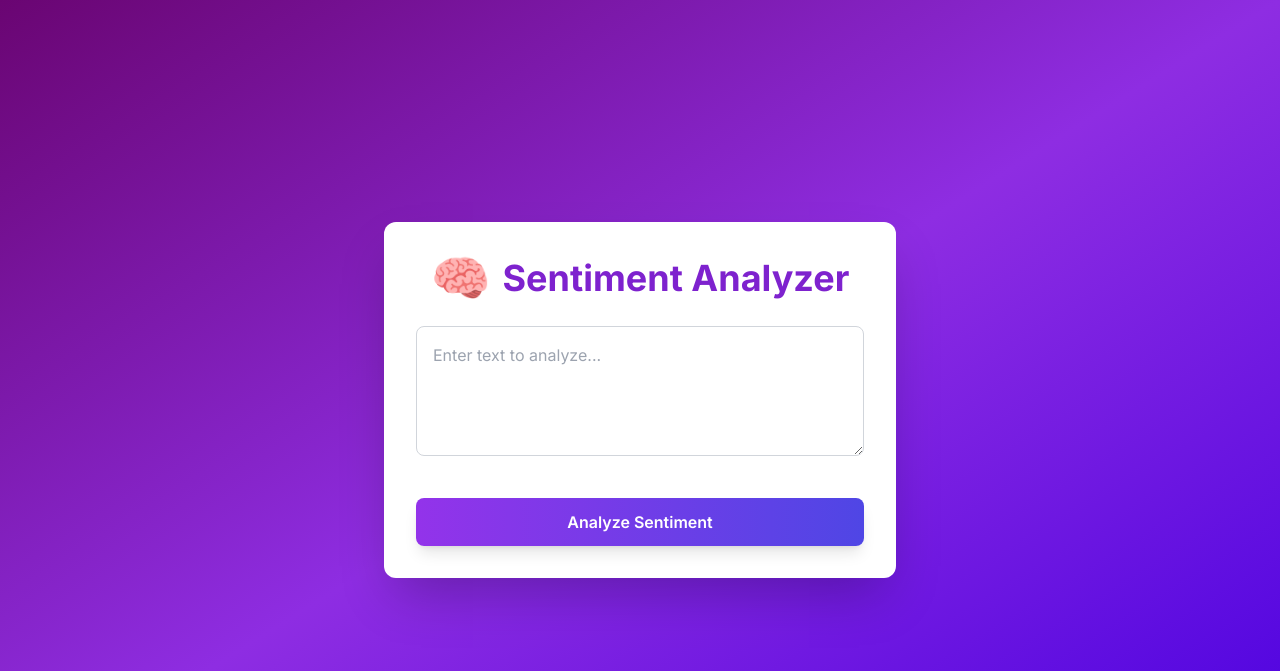
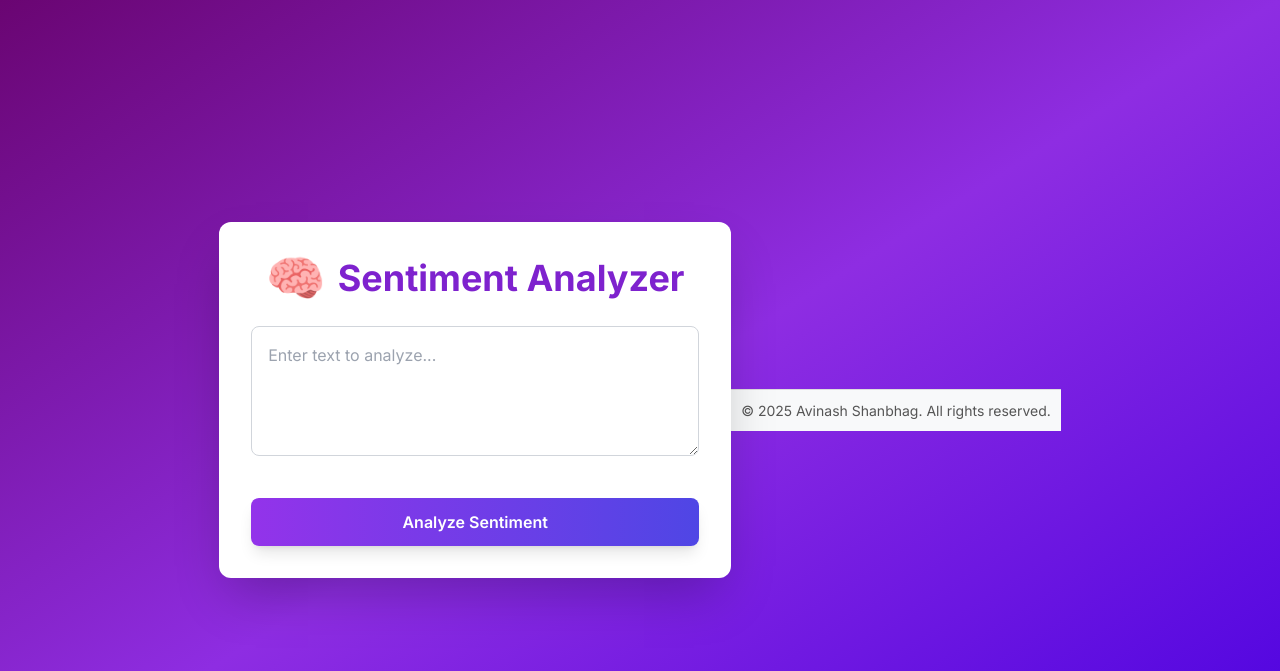
Before and after one commit to avinashshanbhag9/SENTIMENT-ANALYZER, a Flask app: page / in a window 1280 px wide. Shown: the top 671 px of the page. Run offline with Flask 3, Linux system fonts and the light colour scheme; parts of the project's set-up code (start-up, migrations or seed data) failed here and were passed over; some libraries are stand-ins or nearby versions.

Commit message:
Added copyright to frontend

```diff
--- a/app/templates/index.html
+++ b/app/templates/index.html
@@ -32,6 +32,16 @@
         .sentiment.neutral {
             color: #6B7280;
         }
+        footer {
+    text-align: center;
+    padding: 15px;
+    background-color: #f8f9fa;
+    color: #333;
+    font-size: 14px;
+    border-top: 1px solid #ddd;
+}
+
+
     </style>
 </head>
 <body class="antialiased">
@@ -72,5 +82,9 @@
         </div>
         {% endif %}
     </div>
+    <footer style="text-align: center; padding: 10px; margin-top: 20px; font-size: 14px; color: #555;">
+    &copy; 2025 Avinash Shanbhag. All rights reserved.
+</footer>
+
 </body>
 </html>
```
